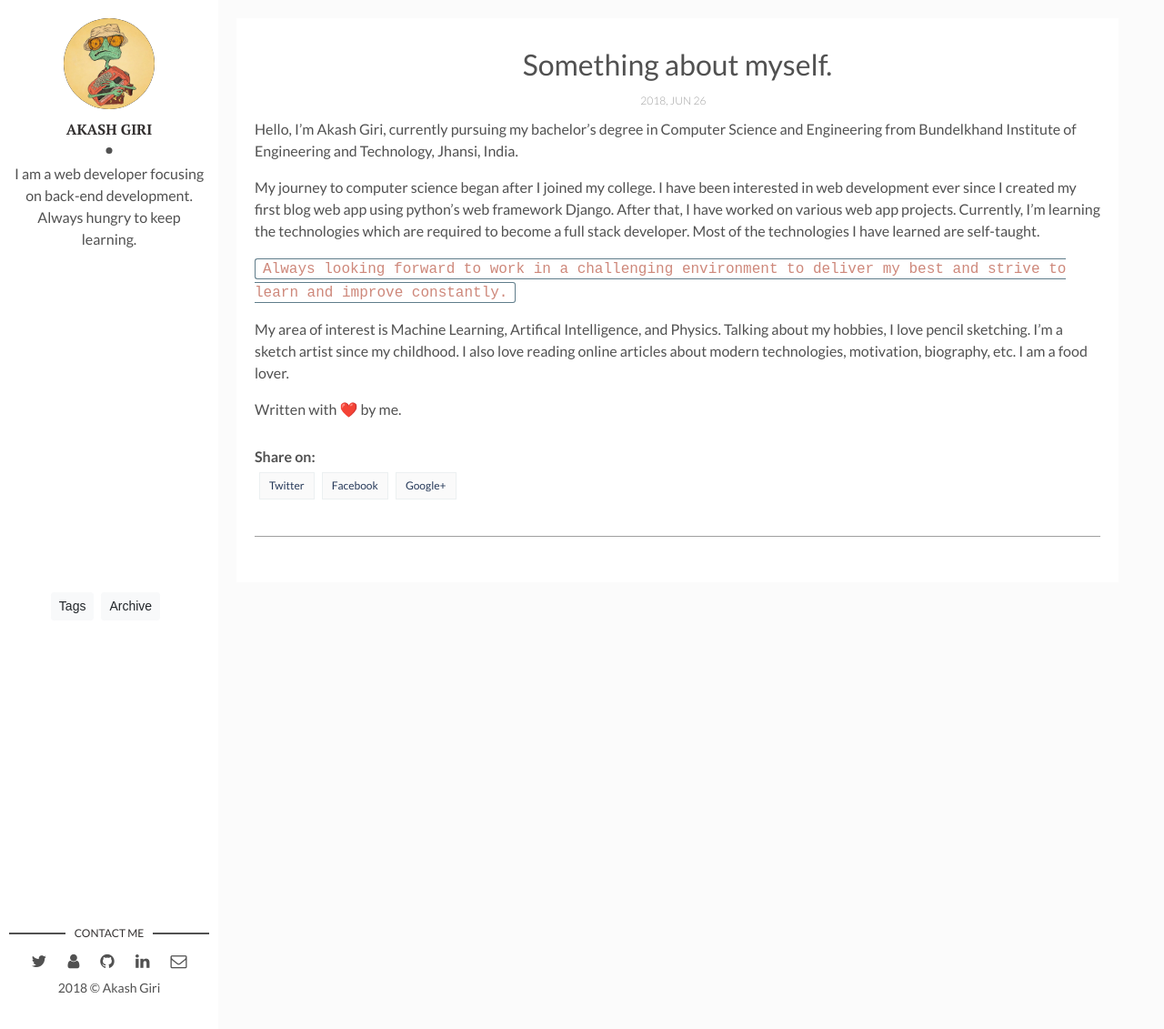
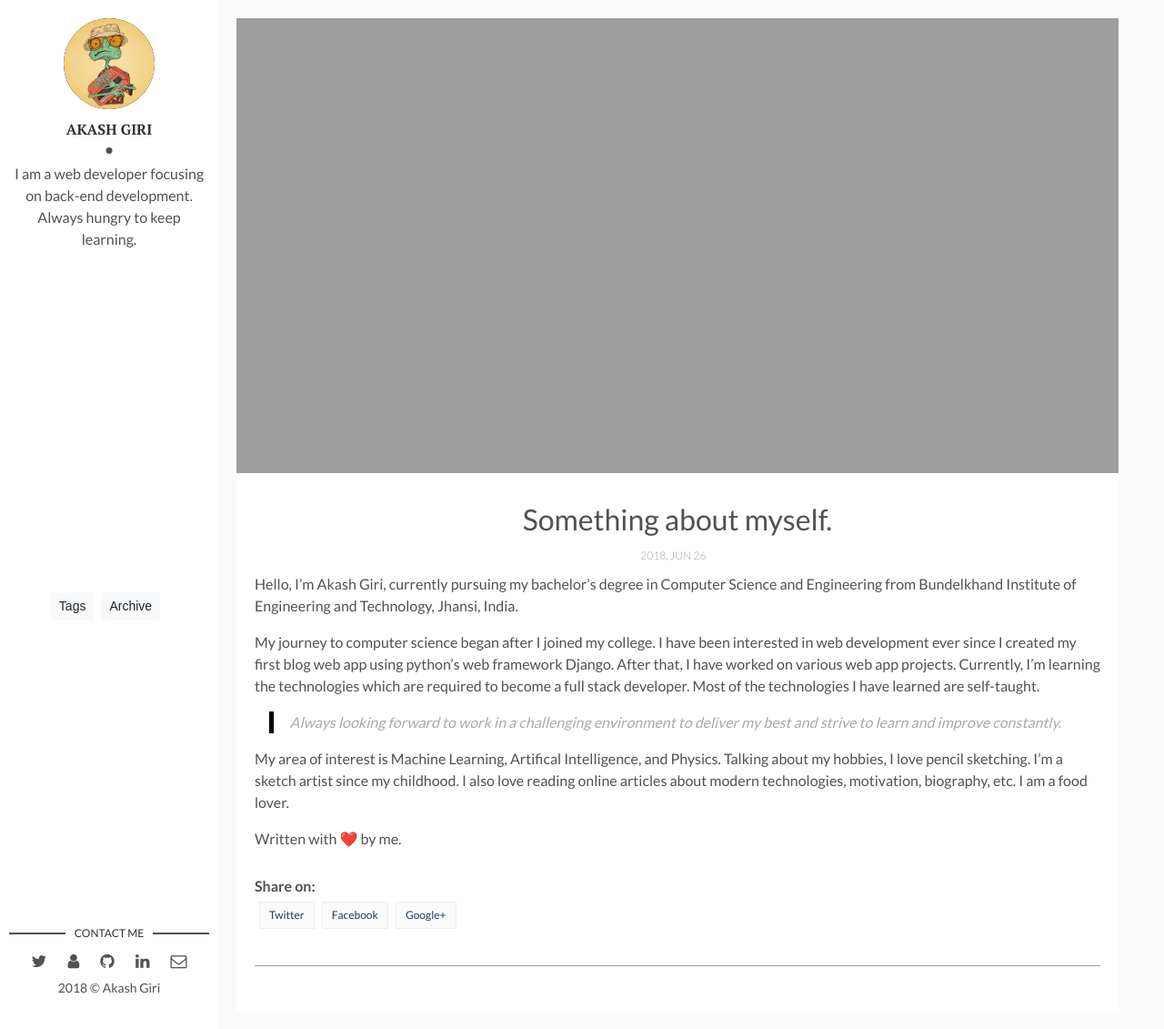
Before and after one commit to akashshuklacs/blog, a Jekyll site: the page built from _posts/2018-06-27-something-about-my-self.markdown, in a window 1280 px wide and 1132 px high. Shown: the whole window at 91% size. Built offline with Jekyll 4.4.1, drawn with Linux system fonts in a browser that asks for light colours; emoji names are drawn with the system emoji font; comment, search, counter and statistics services are not loaded.

```diff
--- a/_posts/2018-06-27-something-about-my-self.markdown
+++ b/_posts/2018-06-27-something-about-my-self.markdown
@@ -11,7 +11,7 @@ Hello, I'm Akash Giri, currently pursuing my bachelor's degree in Computer Scien
 My journey to computer science began after I joined my college. I have been interested in web development ever since I created my first blog web app using python's web framework Django. After that, I have worked on various web app projects. Currently, I'm learning the technologies which are required to become a full stack developer. Most of the technologies I have learned are self-taught.
 
 
-``Always looking forward to work in a challenging environment to deliver my best and strive to learn and improve constantly.``
+>Always looking forward to work in a challenging environment to deliver my best and strive to learn and improve constantly.
 
 My area of interest is Machine Learning, Artifical Intelligence, and Physics. Talking about my hobbies, I love pencil sketching. I'm a sketch artist since my childhood. I also love reading online articles about modern technologies, motivation, biography, etc. I am a food lover.
 
```
Also changed, not shown: other parts of _posts/2018-06-27-something-about-my-self.markdown (+1 -1 lines).
